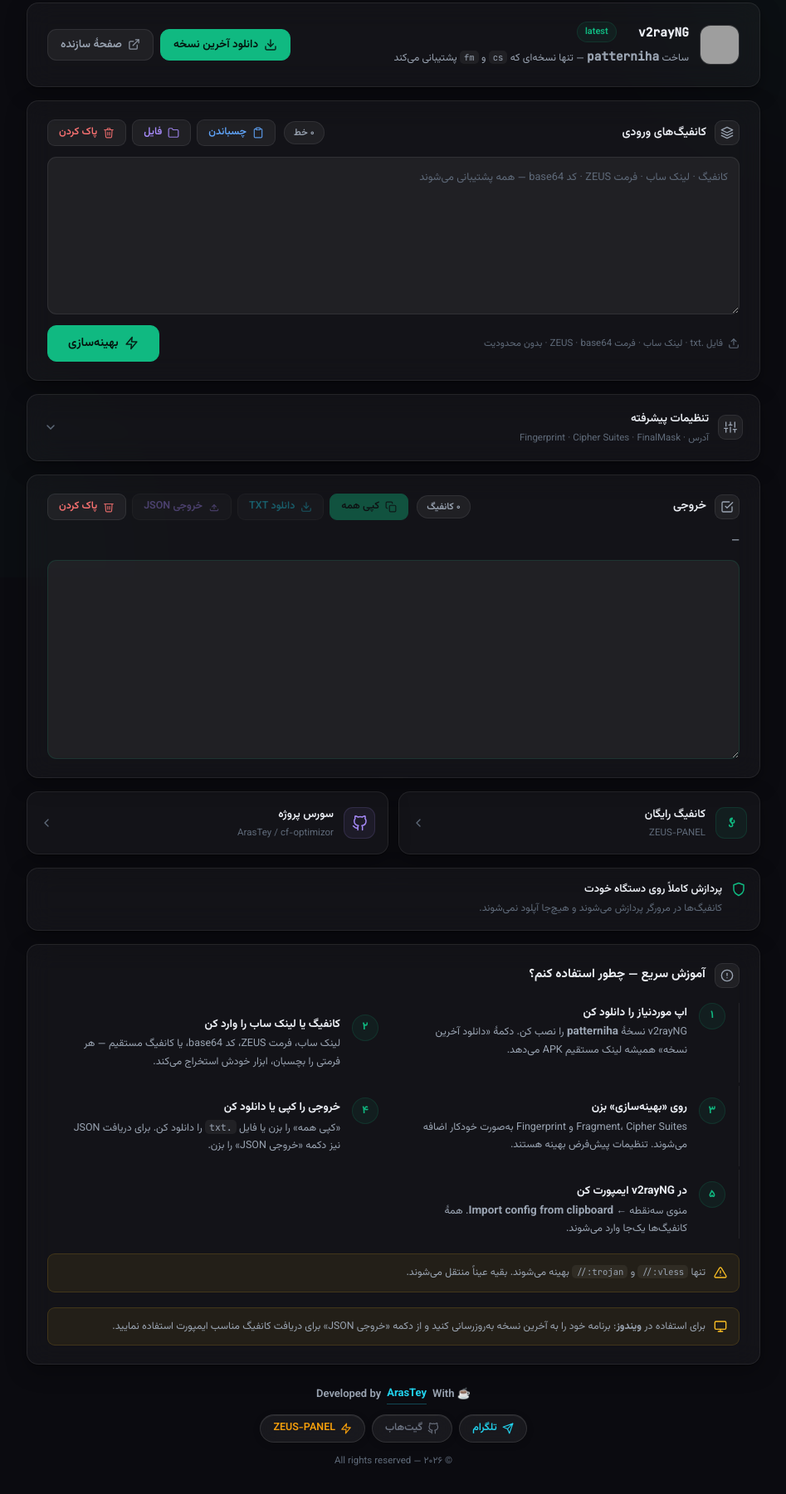
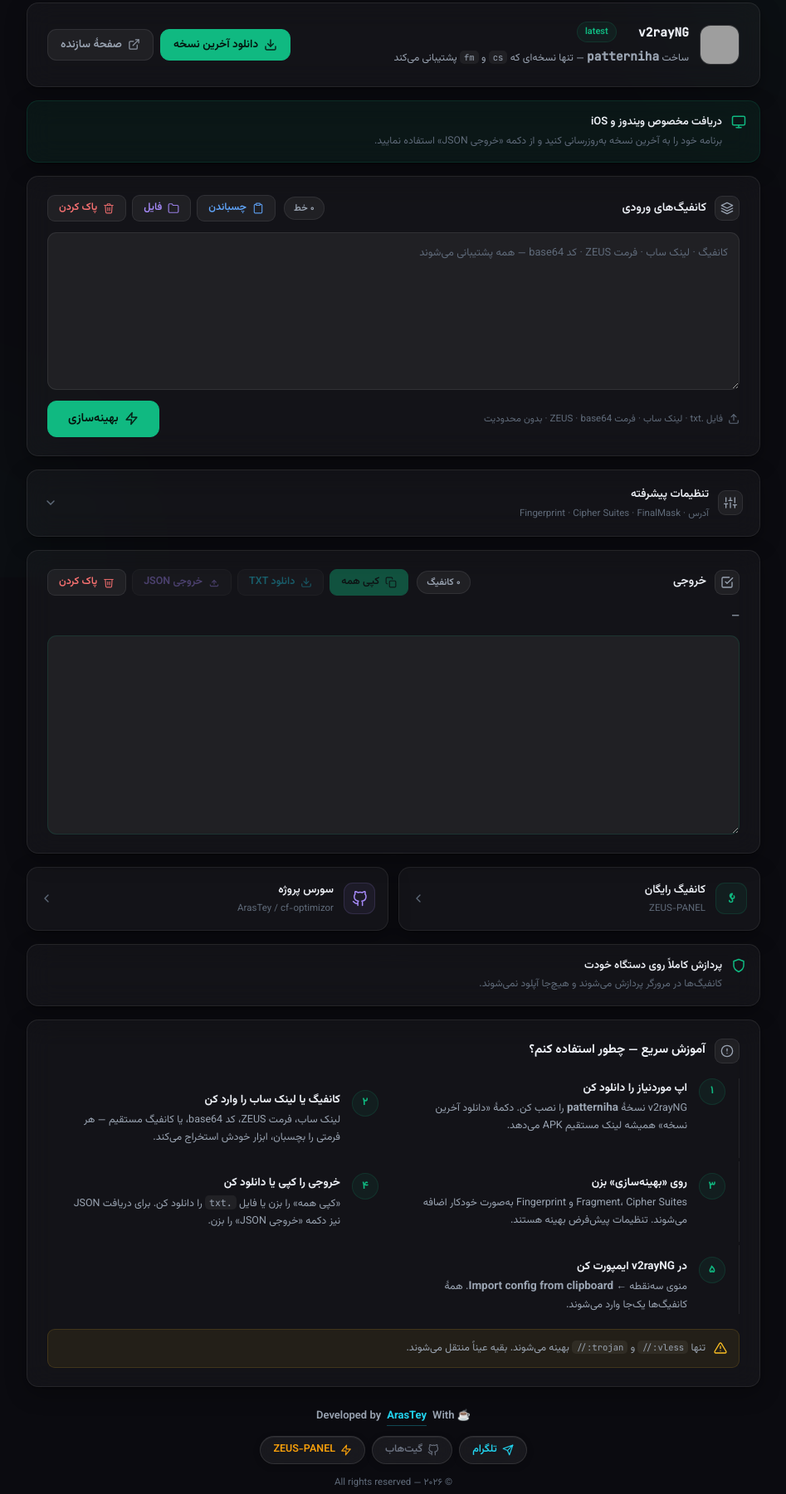
Before and after one commit to ArasTey/cf-optimizor, a plain HTML site: page index.html in a window 1280 px wide. Shown: the part 104-1905 px from the top of the page at 83% size, without its empty margins (166-1113 px from the left). Drawn offline with Linux system fonts and the light colour scheme; no server answers; grey boxes are pictures that could not be loaded.

Commit message:
Update index.html

```diff
--- a/index.html
+++ b/index.html
@@ -185,6 +185,11 @@ html[data-theme=light] .b.ok{color:#fff!important}
   </div>
 </section>
 
+<div class="card pv" style="border-color: var(--ac1); background: var(--ac0);">
+  <svg viewBox="0 0 24 24" width="18" height="18" fill="none" stroke="var(--ac)" stroke-width="2" stroke-linecap="round" stroke-linejoin="round"><rect x="2" y="3" width="20" height="14" rx="2" ry="2"/><line x1="8" y1="21" x2="16" y2="21"/><line x1="12" y1="17" x2="12" y2="21"/></svg>
+  <div><b>دریافت مخصوص ویندوز و iOS</b><span>برنامه خود را به آخرین نسخه به‌روزرسانی کنید و از دکمه «خروجی JSON» استفاده نمایید.</span></div>
+</div>
+
 <section class="card sec" id="dz">
   <div class="st">
     <span class="si"><svg viewBox="0 0 24 24" width="16" height="16" fill="none" stroke="currentColor" stroke-width="2" stroke-linecap="round" stroke-linejoin="round"><polygon points="12 2 2 7 12 12 22 7 12 2"/><polyline points="2 17 12 22 22 17"/><polyline points="2 12 12 17 22 12"/></svg></span>
@@ -329,10 +334,6 @@ html[data-theme=light] .b.ok{color:#fff!important}
   <div class="gnote">
     <svg viewBox="0 0 24 24" width="16" height="16" fill="none" stroke="currentColor" stroke-width="2" stroke-linecap="round" stroke-linejoin="round"><path d="M10.29 3.86L1.82 18a2 2 0 001.71 3h16.94a2 2 0 001.71-3L13.71 3.86a2 2 0 00-3.42 0z"/><line x1="12" y1="9" x2="12" y2="13"/><line x1="12" y1="17" x2="12.01" y2="17"/></svg>
     <span>تنها <code>vless://</code> و <code>trojan://</code> بهینه می‌شوند. بقیه عیناً منتقل می‌شوند.</span>
-  </div>
-  <div class="gnote">
-    <svg viewBox="0 0 24 24" width="16" height="16" fill="none" stroke="currentColor" stroke-width="2" stroke-linecap="round" stroke-linejoin="round"><rect x="2" y="3" width="20" height="14" rx="2" ry="2"/><line x1="8" y1="21" x2="16" y2="21"/><line x1="12" y1="17" x2="12" y2="21"/></svg>
-    <span>برای استفاده در <b>ویندوز</b>: برنامه خود را به آخرین نسخه به‌روزرسانی کنید و از دکمه «خروجی JSON» برای دریافت کانفیگ مناسب ایمپورت استفاده نمایید.</span>
   </div>
 </section>
 
```
